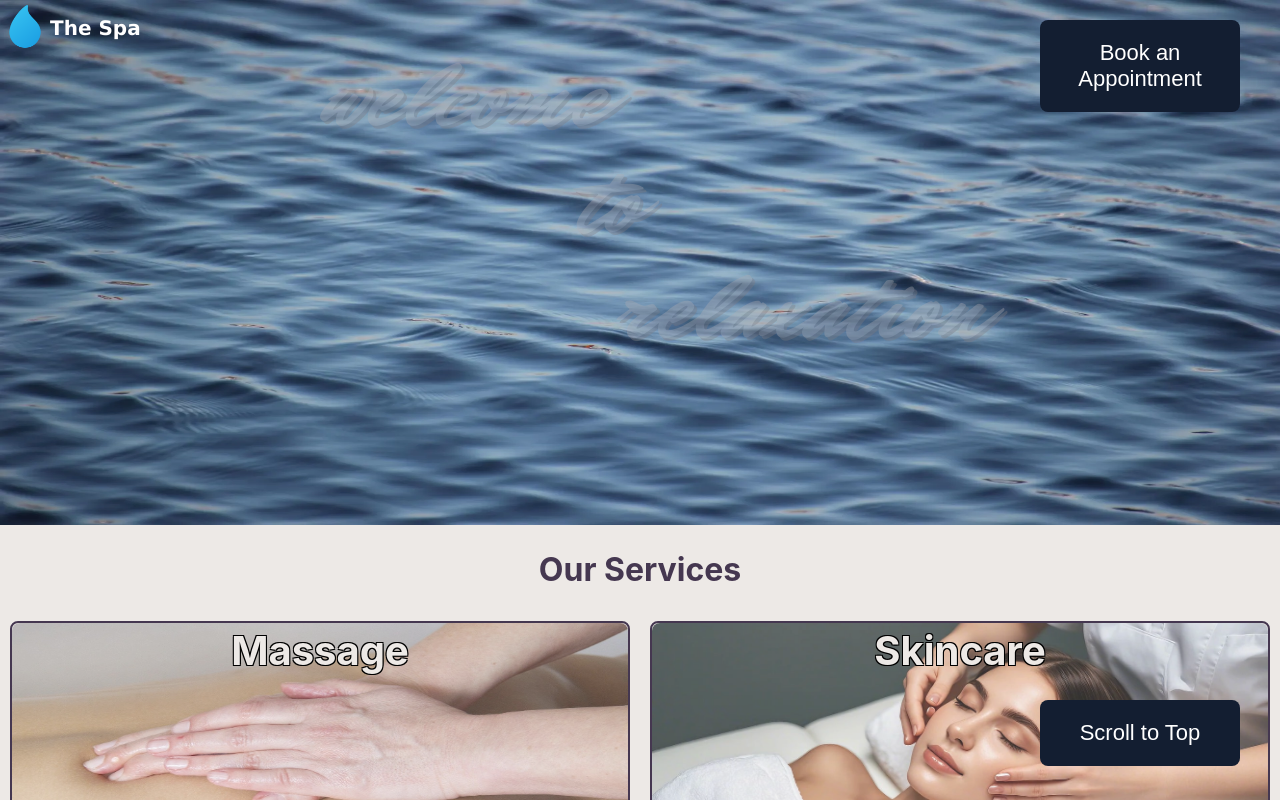
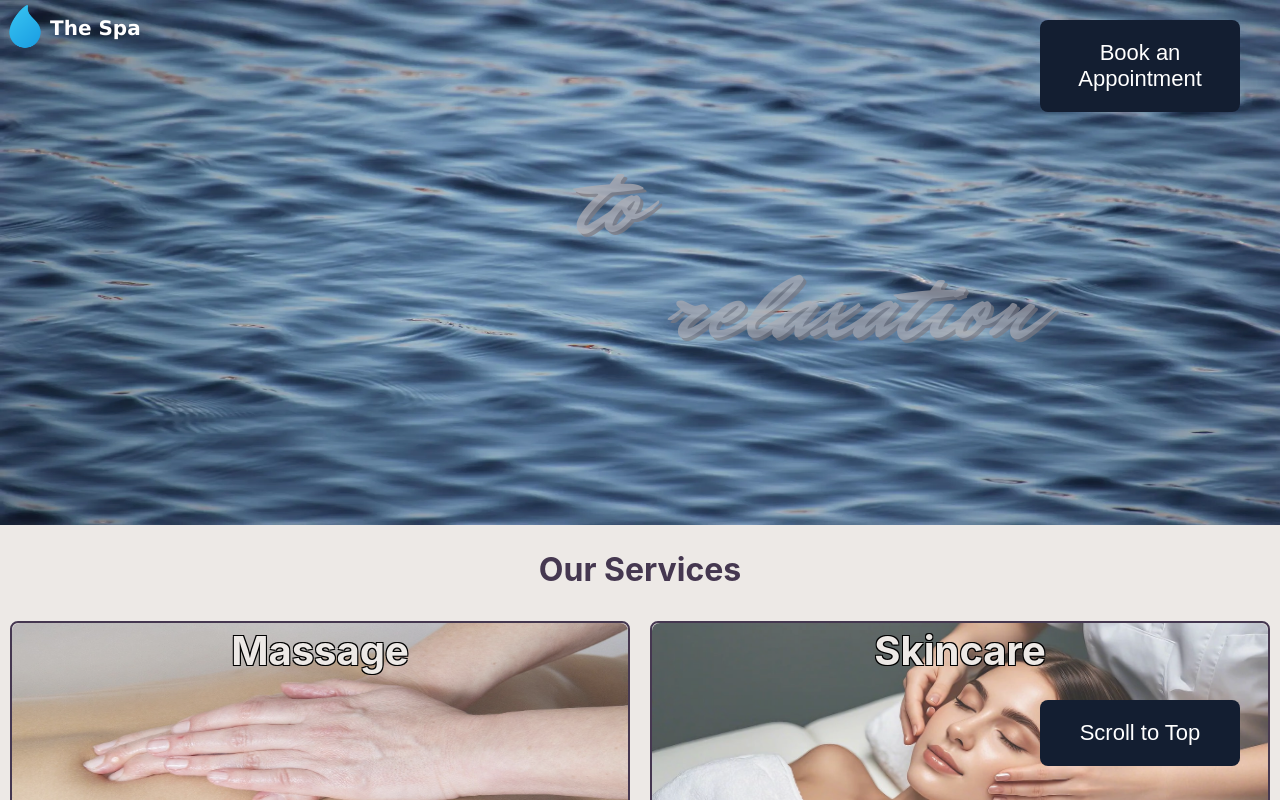
Before and after one commit to LaurenCummings/spa-project, a React (Vite) app: page / in a window 1280 px wide. Shown: the top 800 px of the page. Built offline with nearby package versions, Linux system fonts and the light colour scheme.

Commit message:
added animation delay, increased duration, and moved relaxation over

```diff
--- a/src/css/Banner.css
+++ b/src/css/Banner.css
@@ -21,21 +21,23 @@
     position: absolute;
     left: 25%;
     top: 5%;
-    animation: fadeInOut 5s ease-in infinite;
+    animation: fadeInOut 6s ease-in infinite;
 }
 
 .banner .to {
     position: absolute;
     left: 45%;
     top: 25%;
-    animation: fadeInOut 5s ease-in infinite;
+    animation: fadeInOut 6s ease-in infinite;
+    animation-delay: 2s;
 }
 
 .banner .relaxation {
     position: absolute;
-    left: 48%;
+    left: 52%;
     top: 45%;
-    animation: fadeInOut 5s ease-in infinite;
+    animation: fadeInOut 6s ease-in infinite;
+    animation-delay: 4s;
 }
 
 @keyframes fadeInOut {
```
